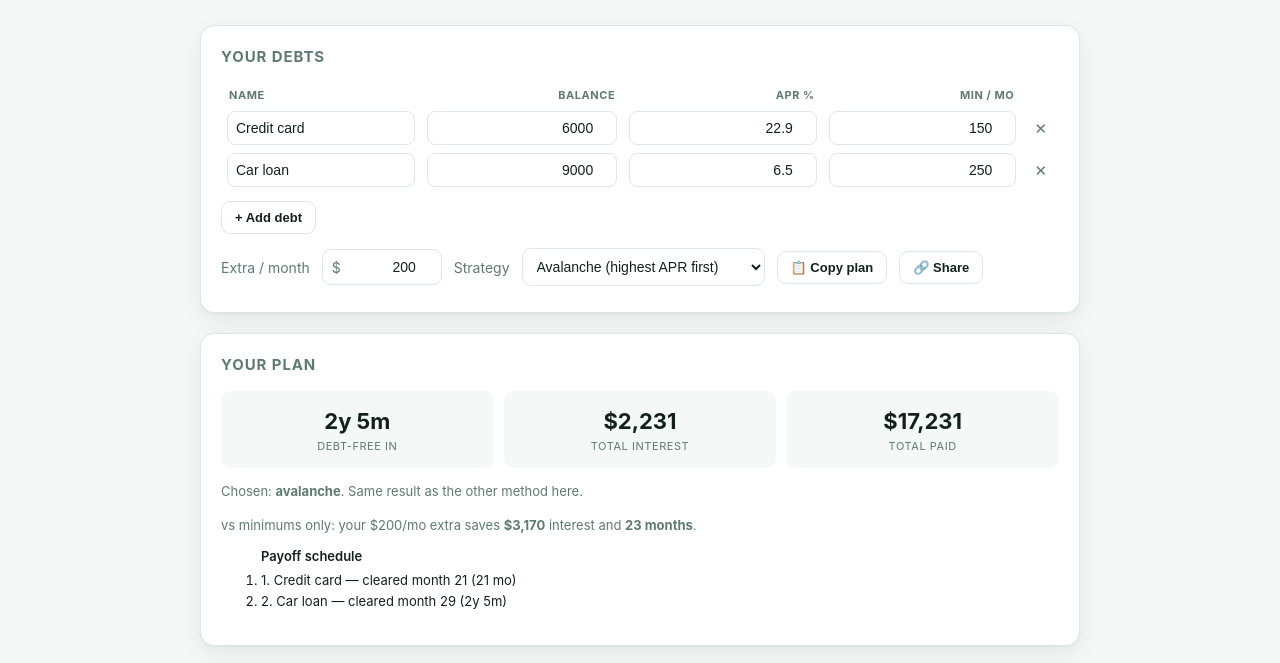
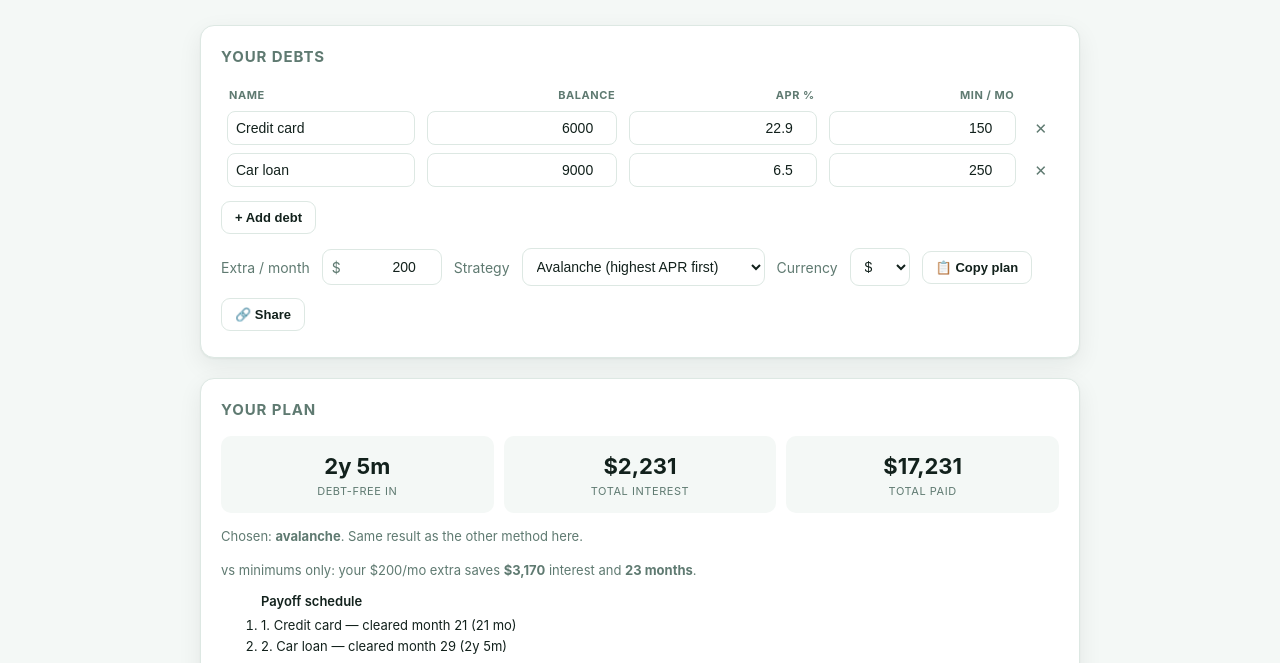
Before and after one commit to awictor/payoff, a plain HTML site: page index.html in a window 1280 px wide. Shown: the part 97-760 px from the top of the page. Drawn offline with Linux system fonts and the light colour scheme.

Commit message:
v0.8.0 — multi-currency
Add a currency selector ($, £, €, C$, A$) that swaps the symbol across
inputs, outputs, and the chart via the CUR global; choice persists. 10
checks green. Bump footer + badge to 0.8.0.

```diff
--- a/index.html
+++ b/index.html
@@ -86,6 +86,8 @@
       <div class="ig" style="width:120px"><span class="pre cur">$</span><input id="extra" type="number" step="50" value="200"></div>
       <span>Strategy</span>
       <select id="strategy"><option value="avalanche">Avalanche (highest APR first)</option><option value="snowball">Snowball (smallest balance first)</option></select>
+      <span>Currency</span>
+      <select id="currency"></select>
       <button id="copyBtn" class="btn">📋 Copy plan</button>
       <button id="shareBtn" class="btn">🔗 Share</button>
     </div>
@@ -130,7 +132,7 @@
 
 <footer>
   <b>Payoff</b> · offline debt payoff planner · <a href="https://github.com/awictor/payoff">source</a><br>
-  A planning estimate — check your lender's terms. © <span id="yr">2026</span> Alex Wictor · MIT · v0.7.0
+  A planning estimate — check your lender's terms. © <span id="yr">2026</span> Alex Wictor · MIT · v0.8.0
 </footer>
 
 <script>
@@ -138,6 +140,7 @@ const $=id=>document.getElementById(id);
 let CUR="$";
 const money=n=>(n<0?"-":"")+CUR+Math.abs(n).toLocaleString(undefined,{maximumFractionDigits:0});
 const monthsLabel=m=>!isFinite(m)?"never":(m<24?m+" mo":(Math.floor(m/12)+"y "+(m%12)+"m"));
+const CURRENCIES=["$","£","€","C$","A$"];
 
 // Simulate paying down debts month by month. Pure. strategy: 'avalanche' (APR desc) or 'snowball' (balance asc).
 function simulatePayoff(debts, extra, strategy){
@@ -278,6 +281,8 @@ $("copyBtn").onclick=()=>{
   const txt=`Payoff plan (${strat})\nDebt-free in ${monthsLabel(r.months)} · interest ${money(r.totalInterest)} · total ${money(r.totalPaid)}\nOrder: ${r.order.join(" → ")}`;
   if(navigator.clipboard&&navigator.clipboard.writeText) navigator.clipboard.writeText(txt);
 };
+(function(){ const sel=$("currency"); CURRENCIES.forEach(c=>{const o=document.createElement("option");o.value=c;o.textContent=c;sel.appendChild(o);});
+  sel.addEventListener("change",()=>{ CUR=sel.value; document.querySelectorAll(".cur").forEach(e=>e.textContent=CUR); try{localStorage.setItem("payoff.cur",CUR);}catch(e){} calc(); }); })();
 $("shareBtn").onclick=()=>{
   const url=location.origin+location.pathname+"#s="+encodeShare(debts,parseFloat($("extra").value)||0,$("strategy").value);
   const msg=x=>{$("shareMsg").textContent=x;};
@@ -296,6 +301,7 @@ try{const e=localStorage.getItem("payoff.extra");if(e!=null)$("extra").value=e;c
   debts=st.debts; $("extra").value=st.extra; $("strategy").value=st.strategy;
   try{$("shareMsg").textContent="Opened from a shared link.";}catch(e){}
 })();
+try{const cu=localStorage.getItem("payoff.cur");if(cu&&CURRENCIES.indexOf(cu)>=0){CUR=cu;$("currency").value=cu;document.querySelectorAll(".cur").forEach(e=>e.textContent=CUR);}}catch(e){}
 renderRows(); calc();
 
 if(typeof module!=="undefined") module.exports={simulatePayoff,solveExtraForMonths,encodeShare,decodeShare,extraSensitivity};
```
Also changed, not shown: 1 other file.
